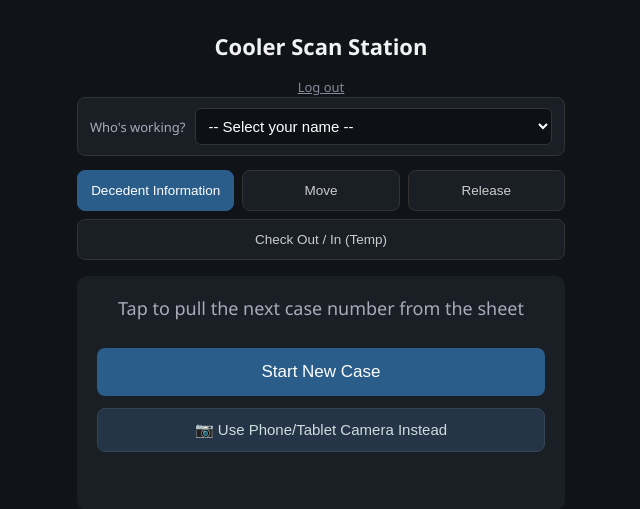
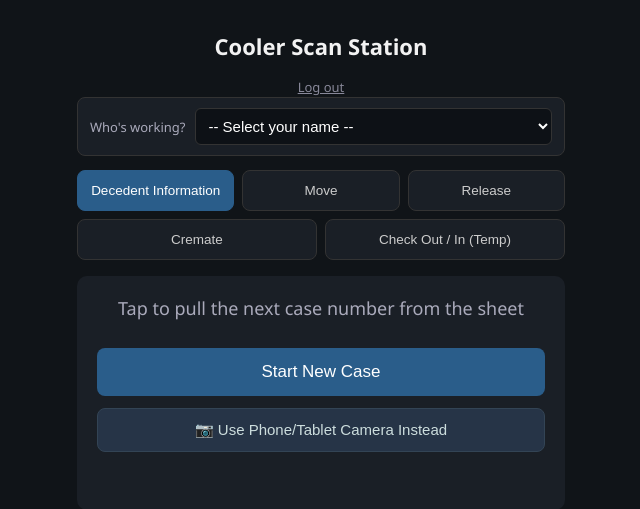
Before and after one commit to jakehansentx-cpu/DFW-ONLINE-CREMATION, a Flask app: page /scan in a window 1280 px wide. Shown: the top 509 px of the page, without its empty margins (319-959 px from the left). Run offline with Flask 3, Linux system fonts and the light colour scheme; the visitor is signed in with stand-in values (Sample User, id 1).

Commit message:
Add dedicated top-level Cremate mode to the scan app
Scan the armband directly (no need to go through Release first) to
mark a case as cremated -- confirms, then reuses the existing
Cremated/Final Disposition logic: writes the date/time and 'Cremated'
to the sheet and deactivates the tag.

```diff
--- a/static/scan.js
+++ b/static/scan.js
@@ -133,6 +133,7 @@ function resetFlow() {
   if (mode === "assign") stepLabel.textContent = "Scan the Case ID tag";
   if (mode === "move") stepLabel.textContent = "Scan the Case ID of the decedent to move";
   if (mode === "release") stepLabel.textContent = "Scan the Case ID to release / mark picked up";
+  if (mode === "cremate") stepLabel.textContent = "Scan the armband QR to confirm cremation";
   if (mode === "checkout") stepLabel.textContent = "Scan the Case ID to check out or check back in";
   scanInput.value = "";
 }
@@ -284,6 +285,18 @@ async function handleCaseScan(rawCode) {
     releasedTo.value = "";
     releaseForm.classList.remove("hidden");
     showStatus(`${code}${nameTag} scanned. Enter who it's released to.`, true);
+    return;
+  }
+
+  if (mode === "cremate") {
+    if (caseData.status !== "placed") {
+      showStatus(`${code} is not currently placed, so there's nothing to cremate.`, false);
+      return;
+    }
+    askConfirm(
+      `Mark ${code}${nameTag} as CREMATED (Final Disposition)? This deactivates the tag and can't be undone.`,
+      doCremate
+    );
     return;
   }
 
--- a/templates/scan.html
+++ b/templates/scan.html
@@ -32,6 +32,7 @@
     <button class="mode-btn active" data-mode="sheet-intake">Decedent Information</button>
     <button class="mode-btn" data-mode="move">Move</button>
     <button class="mode-btn" data-mode="release">Release</button>
+    <button class="mode-btn" data-mode="cremate">Cremate</button>
     <button class="mode-btn" data-mode="checkout">Check Out / In (Temp)</button>
   </div>
 
```
